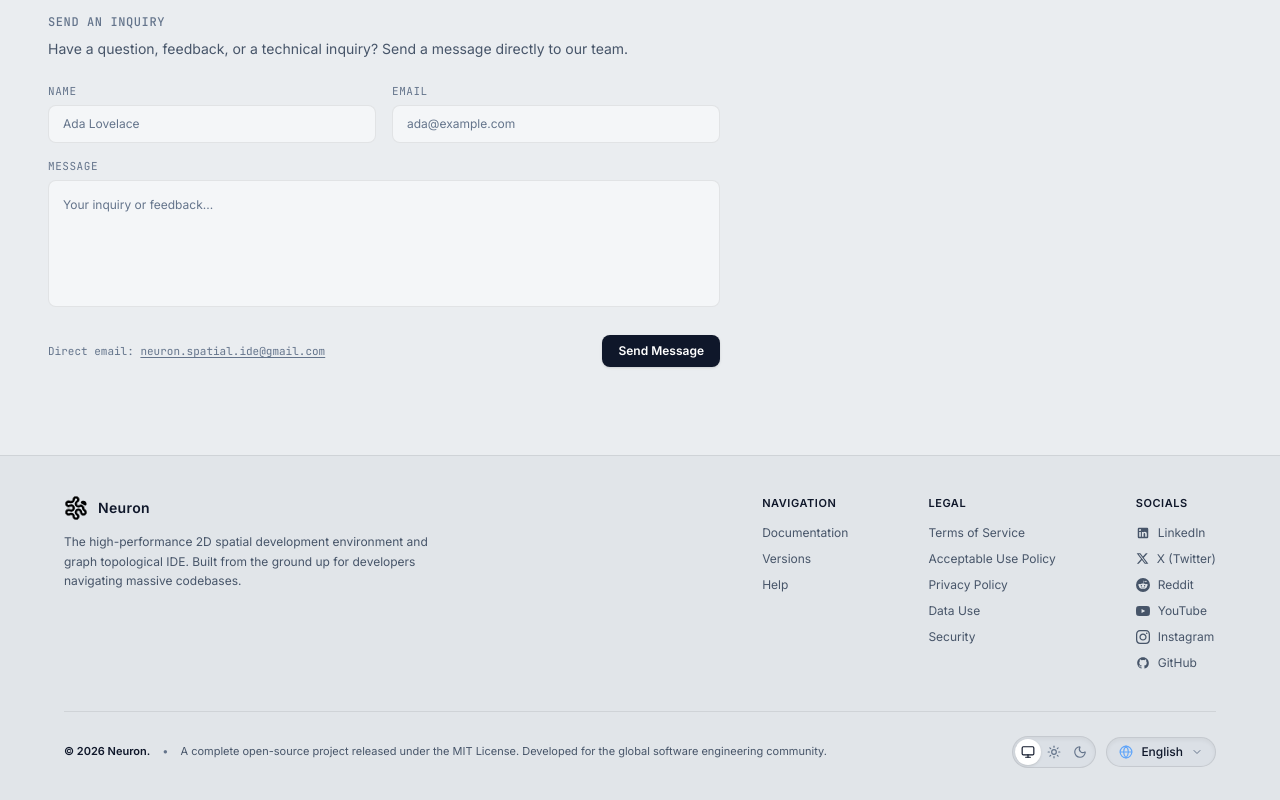
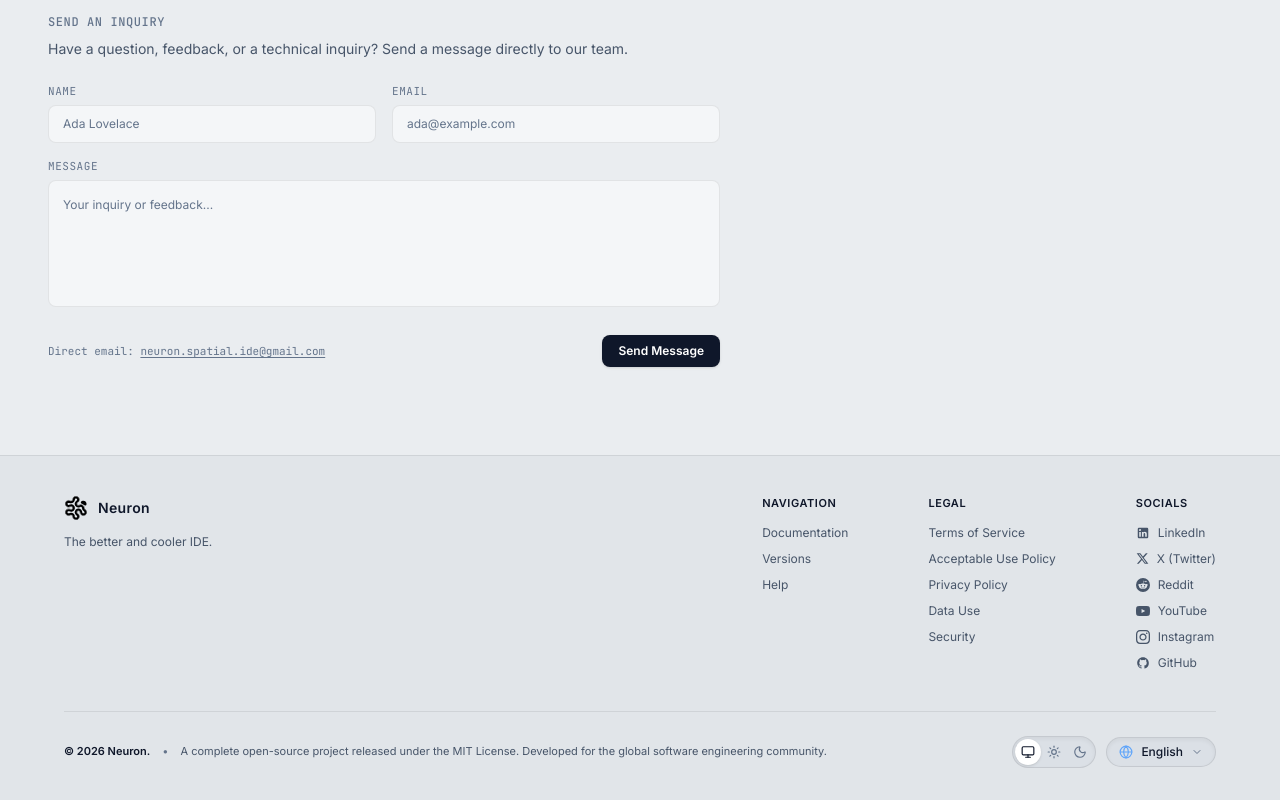
Before and after one commit to UnityNimit/Neuron-Website, a React (Vite) app: page /help in a window 1280 px wide. Shown: the part 708-1508 px from the top of the page. Built offline with nearby package versions, Linux system fonts and the light colour scheme.

Commit message:
chore(copy): update brand description to 'The better and cooler IDE.'

```diff
--- a/src/components/Footer.jsx
+++ b/src/components/Footer.jsx
@@ -119,7 +119,7 @@
             <span className="font-semibold text-[var(--text-primary)] tracking-wide text-sm">Neuron</span>
           </Link>
           <p className="text-[var(--text-secondary)] text-xs leading-relaxed">
-            {t('footer.brandDesc', 'The high-performance 2D spatial development environment and graph topological IDE. Built from the ground up for developers navigating massive codebases.')}
+            {t('footer.brandDesc', 'The better and cooler IDE.')}
           </p>
         </div>
 
--- a/src/i18n/translations.js
+++ b/src/i18n/translations.js
@@ -112,7 +112,7 @@
       ]
     },
     footer: {
-      brandDesc: 'The high-performance 2D spatial development environment and graph topological IDE. Built from the ground up for developers navigating massive codebases.',
+      brandDesc: 'The better and cooler IDE.',
       navigation: 'Navigation',
       legal: 'Legal',
       socials: 'Socials',
@@ -239,7 +239,7 @@
       ]
     },
     footer: {
-      brandDesc: 'Die hochperformante räumliche 2D-Entwicklungsumgebung und graph-topologische IDE. Entwickelt für die Navigation in riesigen Codebasen.',
+      brandDesc: 'Die bessere und coolere IDE.',
       navigation: 'Navigation',
       legal: 'Rechtliches',
       socials: 'Soziales',
@@ -366,7 +366,7 @@
       ]
     },
     footer: {
-      brandDesc: 'El entorno de desarrollo espacial 2D de alto rendimiento y el IDE topológico de grafos. Creado desde cero para desarrolladores que navegan por bases de código masivas.',
+      brandDesc: 'El IDE mejor y más genial.',
       navigation: 'Navegación',
       legal: 'Legal',
       socials: 'Redes Sociales',
@@ -493,7 +493,7 @@
       ]
     },
     footer: {
-      brandDesc: "L'environnement de développement spatial 2D haute performance et l'IDE topologique en graphes. Conçu pour les développeurs explorant des bases de code massives.",
+      brandDesc: "L'IDE meilleur et plus cool.",
       navigation: 'Navigation',
       legal: 'Mentions Légales',
       socials: 'Réseaux Sociaux',
@@ -620,7 +620,7 @@
       ]
     },
     footer: {
-      brandDesc: '大規模なコードベースをナビゲートする開発者のためにゼロから構築された、高性能2D空間開発環境およびグラフトポロジカルIDE。',
+      brandDesc: 'より優れ、よりクールなIDE。',
       navigation: 'ナビゲーション',
       legal: '法務情報',
       socials: 'ソーシャル',
@@ -747,7 +747,7 @@
       ]
     },
     footer: {
-      brandDesc: '专为梳理超大型代码库的开发者打造的高性能 2D 空间开发环境与图拓扑 IDE。',
+      brandDesc: '更好、更酷的 IDE。',
       navigation: '导航',
       legal: '法律声明',
       socials: '社交媒体',
```
